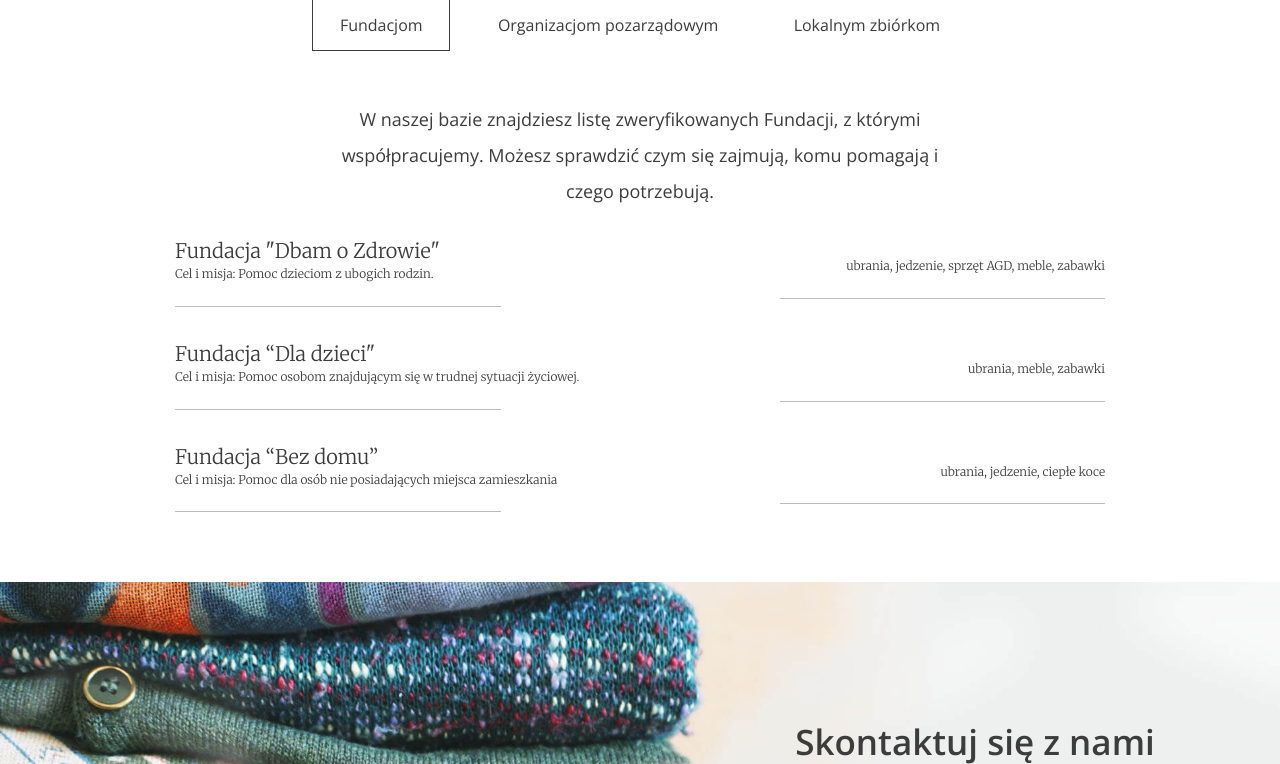
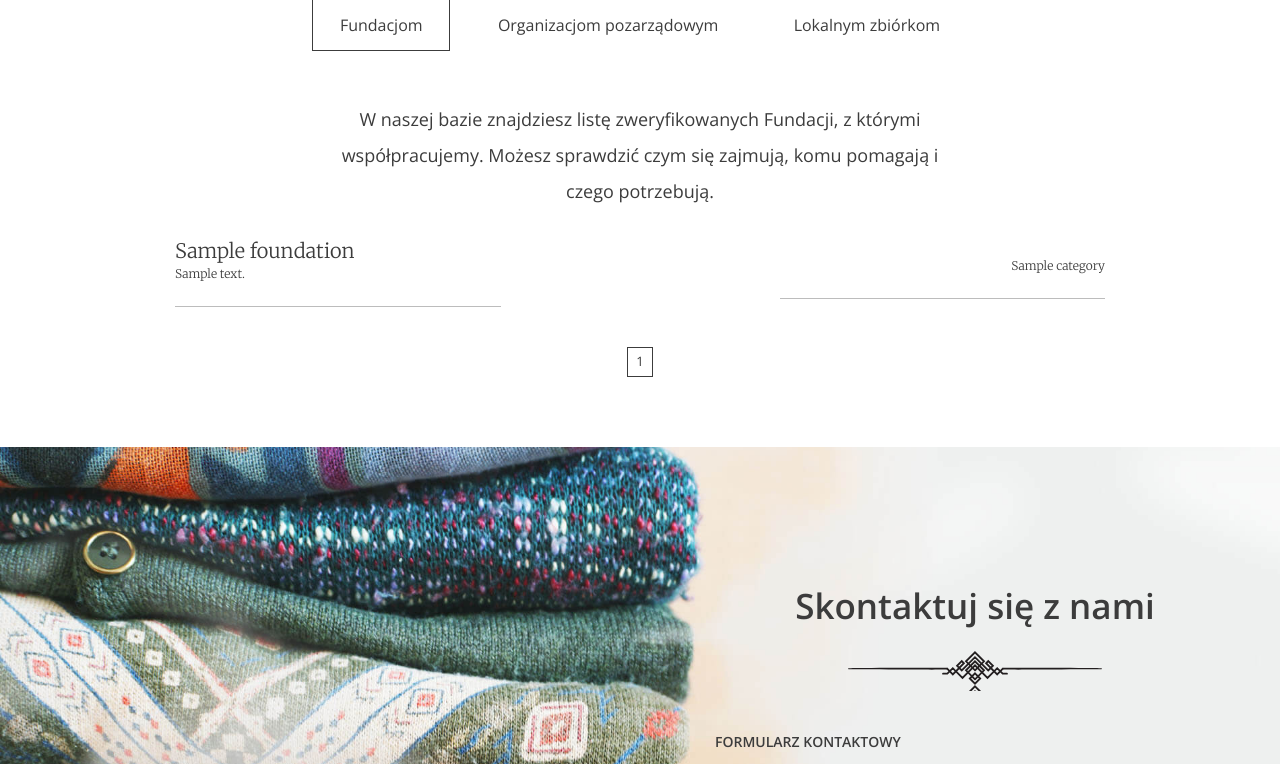
Before and after one commit to Venhoff-cpu/Django_good_hands, a Django app: template templates/charity/index.html in a window 1280 px wide. Shown: the part 2719-3483 px from the top of the page. Run offline with Django 3.2, Linux system fonts and the light colour scheme; the template is opened without the code that fills it: most values are stand-ins (such as "Sample title", 1, 10 or a date in 2020).

Commit message:
Added pagination, redirect not working

```diff
--- a/templates/charity/index.html
+++ b/templates/charity/index.html
@@ -81,124 +81,167 @@
 
       <!-- SLIDE 1 -->
       <div class="help--slides active" data-id="1">
-        <p>W naszej bazie znajdziesz listę zweryfikowanych Fundacji, z którymi współpracujemy. Możesz sprawdzić czym się zajmują, komu pomagają i czego potrzebują.</p>
+        <p>W naszej bazie znajdziesz listę zweryfikowanych Fundacji, z którymi współpracujemy.
+            Możesz sprawdzić czym się zajmują, komu pomagają i czego potrzebują.</p>
 
         <ul class="help--slides-items">
+          {% for foundation in foundations %}
           <li>
             <div class="col">
-              <div class="title">Fundacja "Dbam o Zdrowie"</div>
-              <div class="subtitle">Cel i misja: Pomoc dzieciom z ubogich rodzin.</div>
+              <div class="title">{{ foundation.name }}</div>
+              <div class="subtitle">{{ foundation.description }}</div>
             </div>
-
-            <div class="col"><div class="text">ubrania, jedzenie, sprzęt AGD, meble, zabawki</div></div>
+            <div class="col">
+                <div class="text">
+                    {% for category in foundation.categories.all %}
+                    {% if forloop.last  %}
+                        {{ category }}
+                    {% else %}
+                        {{ category }},
+                    {% endif %}
+                    {% endfor %}
+                </div>
+            </div>
           </li>
-
+          {% empty %}
           <li>
             <div class="col">
-              <div class="title">Fundacja “Dla dzieci"</div>
-              <div class="subtitle">Cel i misja: Pomoc osobom znajdującym się w trudnej sytuacji życiowej.</div>
+              <div class="title">Aktualnie nie współpracujemy z żadną fundacją</div>
             </div>
+          </li>
+          {% endfor %}
+        </ul>
 
-            <div class="col"><div class="text">ubrania, meble, zabawki</div></div>
+        <!-- Pagination -->
+        <ul class="help--slides-pagination">
+        {% if foundation.has_previous %}
+          <li>
+              <a href="?page=1" class="btn btn--small btn--without-border active" data-page="1">Początek</a>
           </li>
+          {% if foundations.previous_page_number != 1 %}
+            <li>
+                <a href="?page={{ foundations.previous_page_number }}"
+                   class="btn btn--small btn--without-border active" data-page="{{ foundations.previous_page_number }}">
+                    Poprzedni</a>
+            </li>
+          {% endif %}
+        {% endif %}
+        {% for num in foundations.paginator.page_range %}
 
+          {% if foundations.number == num  %}
           <li>
-            <div class="col">
-              <div class="title">Fundacja “Bez domu”</div>
-              <div class="subtitle">Cel i misja: Pomoc dla osób nie posiadających miejsca zamieszkania</div>
-            </div>
+            <a href="?page={{ num }}" class="btn btn--small btn--without-border active" data-page="{{ num }}">
+                  {{ num }}</a>
+          </li>
+          {% elif num > foundations.number|add:'-3' and num < foundations.number|add:'3' %}
+          <li>
+            <a href="?page={{ num }}" class="btn btn--small btn--without-border" data-page="{{ num }}">
+                {{ num }}</a>
+          </li>
+          {% endif %}
+        {% endfor %}
+        {% if foundations.has_next %}
+          {% if foundations.next_page_number != foundations.paginator.num_pages %}
+            <li>
+              <a href="?page={{ foundations.next_page_number }}" class="btn btn--small btn--without-border"
+                 data-page="{{ foundations.next_page_number }}">Nastepny</a>
+            </li>
+          {% endif %}
+          <li>
+            <a href="?page={{ foundations.paginator.num_of_pages }}" class="btn btn--small btn--without-border"
+                 data-page="{{ foundations.paginator.num_of_pages }}">Ostatni</a>
+          </li>
+        {% endif %}
+        </ul>
 
-            <div class="col"><div class="text">ubrania, jedzenie, ciepłe koce</div></div>
-          </li>
-        </ul>
-        <!-- Pagination
-        <ul class="help--slides-pagination">
-          <li><a href="#" class="btn btn--small btn--without-border active" data-page="1">1</a></li>
-          <li><a href="#" class="btn btn--small btn--without-border" data-page="2">2</a></li>
-          <li><a href="#" class="btn btn--small btn--without-border" data-page="3">3</a></li>
-        </ul>
-        -->
       </div>
 
 
       <!-- SLIDE 2 -->
       <div class="help--slides" data-id="2">
         <p>
-          Lorem ipsum dolor, sit amet consectetur adipisicing elit. Hic officiis mollitia dolor, neque aspernatur accusamus debitis. Ducimus, officia. Quia, sunt illum! Non iste placeat ab ipsum alias
-          quos suscipit corporis!
+          W naszej bazie znajdziesz listę zweryfikowanych Organizacji pozarządowych, z którymi współpracujemy.
+          Możesz sprawdzić czym się zajmują, komu pomagają i czego potrzebują.
         </p>
         <ul class="help--slides-items">
+            {% for ngo in ngos %}
             <li>
               <div class="col">
-              <div class="title">Organizacja 1</div>
-              <div class="subtitle">Lorem ipsum dolor sit amet consectetur.</div>
+                <div class="title">{{ ngo.name }}</div>
+                <div class="subtitle">{{ ngo.description }}</div>
               </div>
-
-            <div class="col"><div class="text">Lorem ipsum dolor sit amet consectetur adipisicing elit.</div></div>
+                <div class="col">
+                  <div class="text">
+                      {% for category in ngo.categories.all %}
+                      {% if forloop.last  %}
+                          {{ category }}
+                      {% else %}
+                          {{ category }},
+                      {% endif %}
+                      {% endfor %}
+                  </div>
+              </div>
             </li>
-
+            {% empty %}
             <li>
               <div class="col">
-              <div class="title">Organizacja 2</div>
-              <div class="subtitle">Lorem ipsum dolor sit amet consectetur.</div>
+                <div class="title">Aktualnie nie współpracujemy z żadną organizacją pozarządową</div>
               </div>
-
-            <div class="col"><div class="text">Lorem ipsum dolor sit amet consectetur adipisicing elit.</div></div>
             </li>
-
-          <li>
-            <div class="col">
-              <div class="title">Organizacja 3</div>
-              <div class="subtitle">Lorem ipsum dolor sit amet consectetur.</div>
-            </div>
-
-            <div class="col"><div class="text">Lorem ipsum dolor sit amet consectetur adipisicing elit.</div></div>
-          </li>
-
-          <li>
-            <div class="col">
-              <div class="title">Organizacja 4</div>
-              <div class="subtitle">Lorem ipsum dolor sit amet consectetur.</div>
-            </div>
-
-            <div class="col"><div class="text">Lorem ipsum dolor sit amet consectetur adipisicing elit.</div></div>
-          </li>
+            {% endfor %}
         </ul>
 
-        <!-- Pagination
+        <!-- Pagination -->
         <ul class="help--slides-pagination">
-          <li><a href="#" class="btn btn--small btn--without-border active" data-page="1">1</a></li>
-          <li><a href="#" class="btn btn--small btn--without-border" data-page="2">2</a></li>
-          <li><a href="#" class="btn btn--small btn--without-border" data-page="3">3</a></li>
-          <li><a href="#" class="btn btn--small btn--without-border" data-page="4">4</a></li>
-          <li><a href="#" class="btn btn--small btn--without-border" data-page="5">5</a></li>
+        {% for num in ngos.paginator.page_range %}
+          {% if ngos.number == num  %}
+          <li>
+            <a href="?page={{ num }}" class="btn btn--small btn--without-border active" data-page="{{ num }}">
+                  {{ num }}</a>
+          </li>
+          {% elif num > ngos.number|add:'-3' and num < ngos.number|add:'3' %}
+          <li>
+            <a href="?page={{ num }}" class="btn btn--small btn--without-border" data-page="{{ num }}">
+                {{ num }}</a>
+          </li>
+          {% endif %}
+        {% endfor %}
         </ul>
-        -->
       </div>
 
       <!-- SLIDE 3 -->
       <div class="help--slides" data-id="3">
-        <p>Lorem ipsum dolor sit amet, his ocurreret persequeris ea, ad utinam laudem duo. Verterem adipisci partiendo eos ne, ea his reque quaeque recteque, ne quo lobortis intellegam.</p>
+        <p>
+          Zgloszone i zweryfikowane przez nas lokalne inicjatywy (zbiórki), z którymi współpracujemy.
+          Możesz sprawdzić czym się zajmują, komu pomagają i czego potrzebują.
+        </p>
         <ul class="help--slides-items">
+            {% for collection in local_collections %}
             <li>
               <div class="col">
-              <div class="title">Lokalna zbiórka 1</div>
-              <div class="subtitle">Lorem ipsum dolor sit amet consectetur.</div>
+                <div class="title">{{ collection.name }}</div>
+                <div class="subtitle">{{ collection.description }}</div>
               </div>
-
-            <div class="col"><div class="text">Lorem ipsum dolor sit amet consectetur adipisicing elit.</div></div>
+                <div class="col">
+                  <div class="text">
+                      {% for category in collection.categories.all %}
+                      {% if forloop.last  %}
+                          {{ category }}
+                      {% else %}
+                          {{ category }},
+                      {% endif %}
+                      {% endfor %}
+                  </div>
+              </div>
             </li>
-
+            {% empty %}
             <li>
               <div class="col">
-              <div class="title">Lokalna zbiórka 2</div>
-              <div class="subtitle">Lorem ipsum dolor sit amet consectetur.</div>
+                <div class="title">Aktualnie nie ma lokalnych zbiórek</div>
               </div>
-
-            <div class="col"><div class="text">Lorem ipsum dolor sit amet consectetur adipisicing elit.</div></div>
             </li>
+            {% endfor %}
         </ul>
-
         <!-- Pagination
         <ul class="help--slides-pagination">
           <li><a href="#" class="btn btn--small btn--without-border active" data-page="1">1</a></li>
```
Also changed, not shown: charity/views.py (+14 -0 lines). Lines whose indentation alone changed are shown as unchanged.
